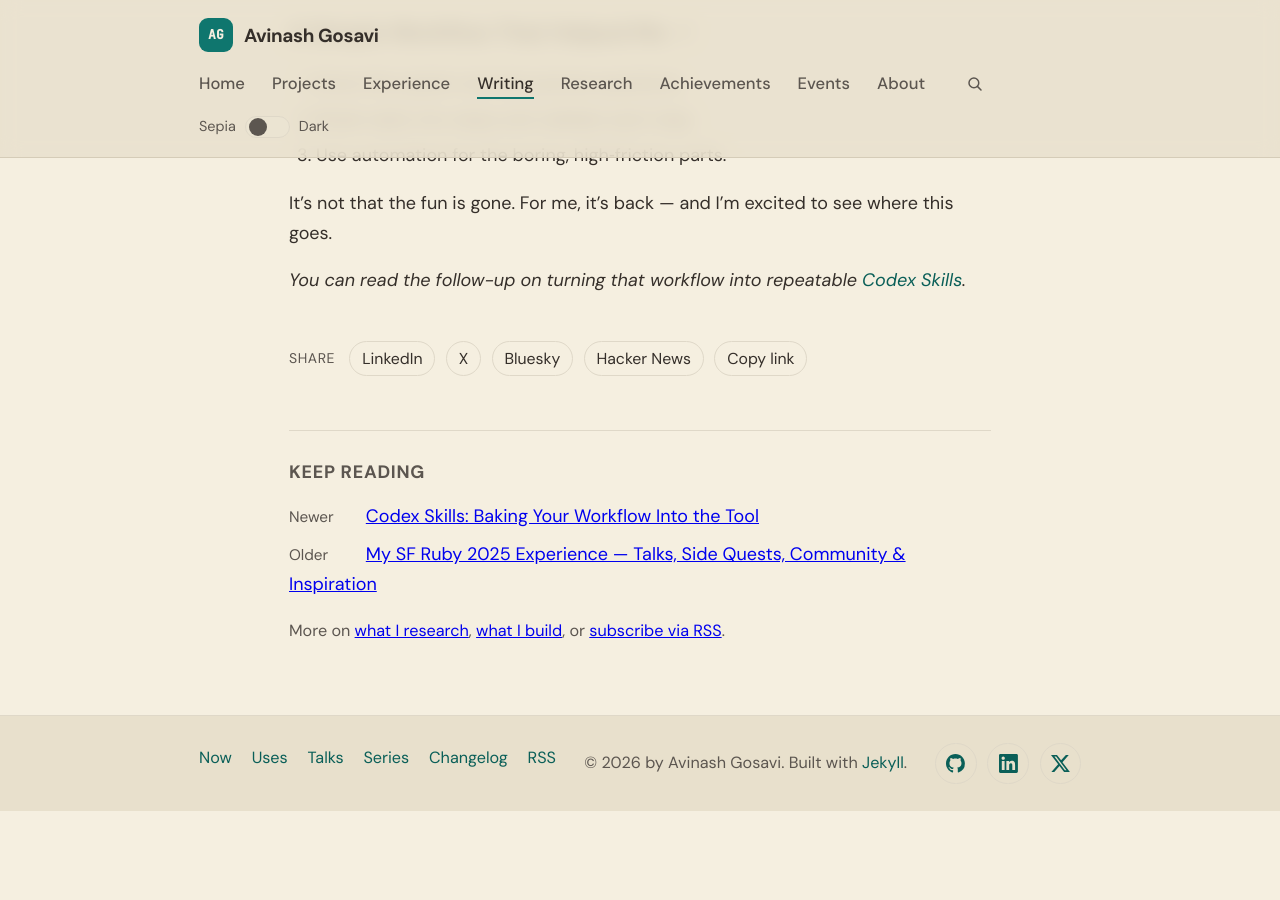
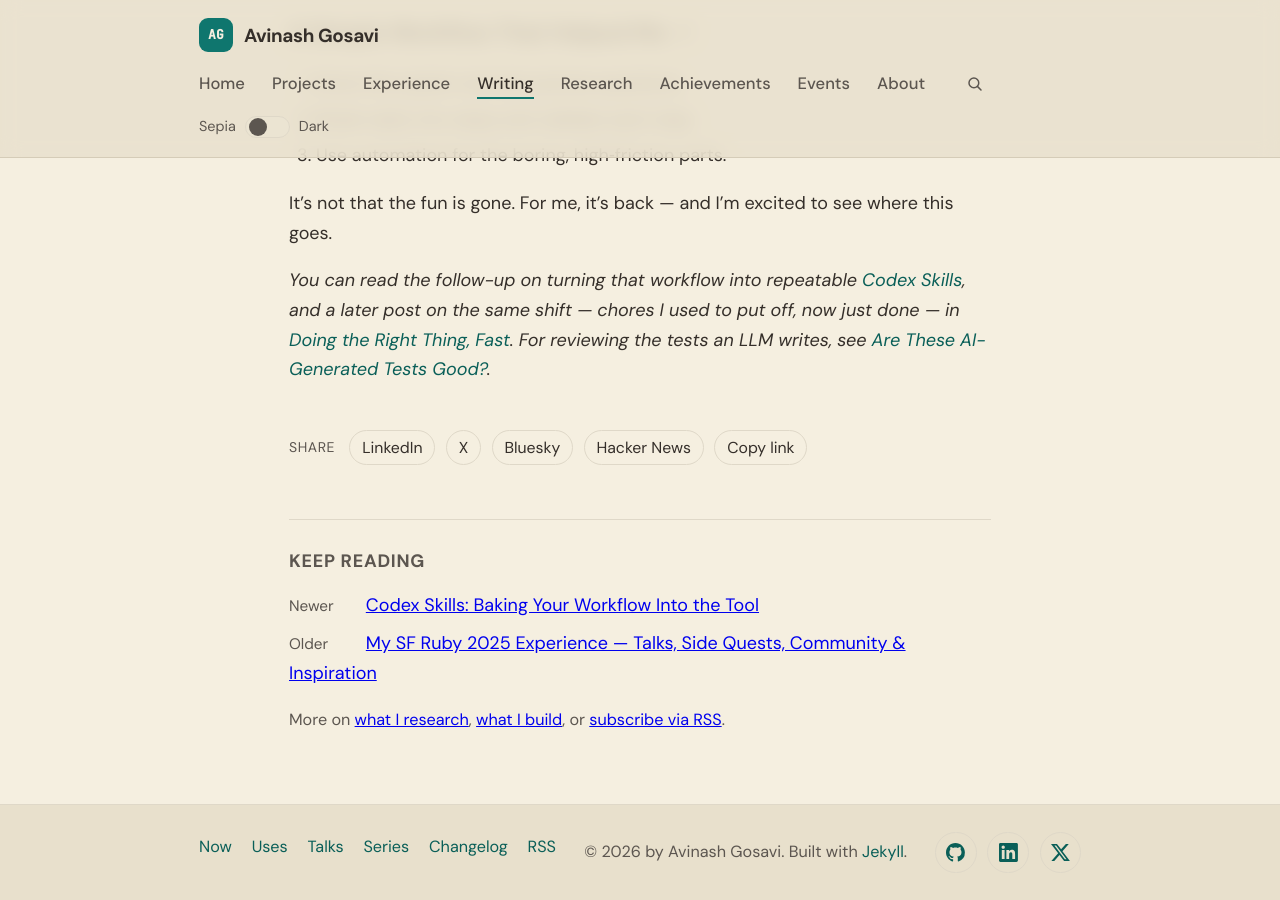
Before and after one commit to aag1091-alt/avinashgosavi.com, a Jekyll site: the page built from _posts/2026-02-13-i-fell-in-love-with-coding-again.md, in a window 1280 px wide and 900 px high, scrolled down 1826 px. Built offline with Jekyll 4.4.1, drawn with Linux system fonts in a browser that asks for light colours; before the commit the page ends 2637 px from its top, so only the background shows below that.

Commit message:
Cross-link older posts on LLM workflow, AI tests, Jekyll, AI History generator, Rena and Whisper
Co-Authored-By: Claude <noreply@anthropic.com>

```diff
--- a/_data/changelog.yml
+++ b/_data/changelog.yml
@@ -1,5 +1,9 @@
 # Public changelog shown on /changelog and (latest 3) on the homepage.
 # Newest first. desk: Writing | Design | Engineering
+- date: 2026-10-19
+  desk: Writing
+  text: "My older posts on working with LLMs, AI-generated tests, Jekyll, the AI History Blog Generator, Rena and live Whisper transcription now point to each other where they cover the same ground."
+  link: /post/i-fell-in-love-with-coding-again/
 - date: 2026-10-19
   desk: Writing
   text: "My three daylog posts (security, hobby stack, Whisper transcription) now link to each other, to VaultMem and Sentence-BERT, and to the glossary terms they use."
--- a/_posts/2026-02-13-i-fell-in-love-with-coding-again.md
+++ b/_posts/2026-02-13-i-fell-in-love-with-coding-again.md
@@ -44,4 +44,4 @@ It also doesn't really matter which tool you use — Codex, Claude, or anything
 
 It's not that the fun is gone. For me, it's back — and I'm excited to see where this goes.
 
-*You can read the follow-up on turning that workflow into repeatable [Codex Skills]({% post_url 2026-02-17-codex-skills %}).*
+*You can read the follow-up on turning that workflow into repeatable [Codex Skills]({% post_url 2026-02-17-codex-skills %}), and a later post on the same shift — chores I used to put off, now just done — in [Doing the Right Thing, Fast]({% post_url 2026-04-25-doing-the-right-thing-fast %}). For reviewing the tests an LLM writes, see [Are These AI-Generated Tests Good?]({% post_url 2026-02-28-reviewing-ai-generated-tests-istqb-framework %}).*
```
Also changed, not shown: _posts/2026-02-21-building-your-website-with-jekyll-and-github-pages.md (+2 -0 lines), _posts/2026-02-28-reviewing-ai-generated-tests-istqb-framework.md (+2 -0 lines), _posts/2026-03-14-ai-history-blog-generator.md (+4 -0 lines), _posts/2026-03-16-building-rena-ai-health-companion-gemini-live.md (+2 -0 lines), _posts/2026-04-12-live-audio-transcription-whisper.md (+1 -1 lines).
